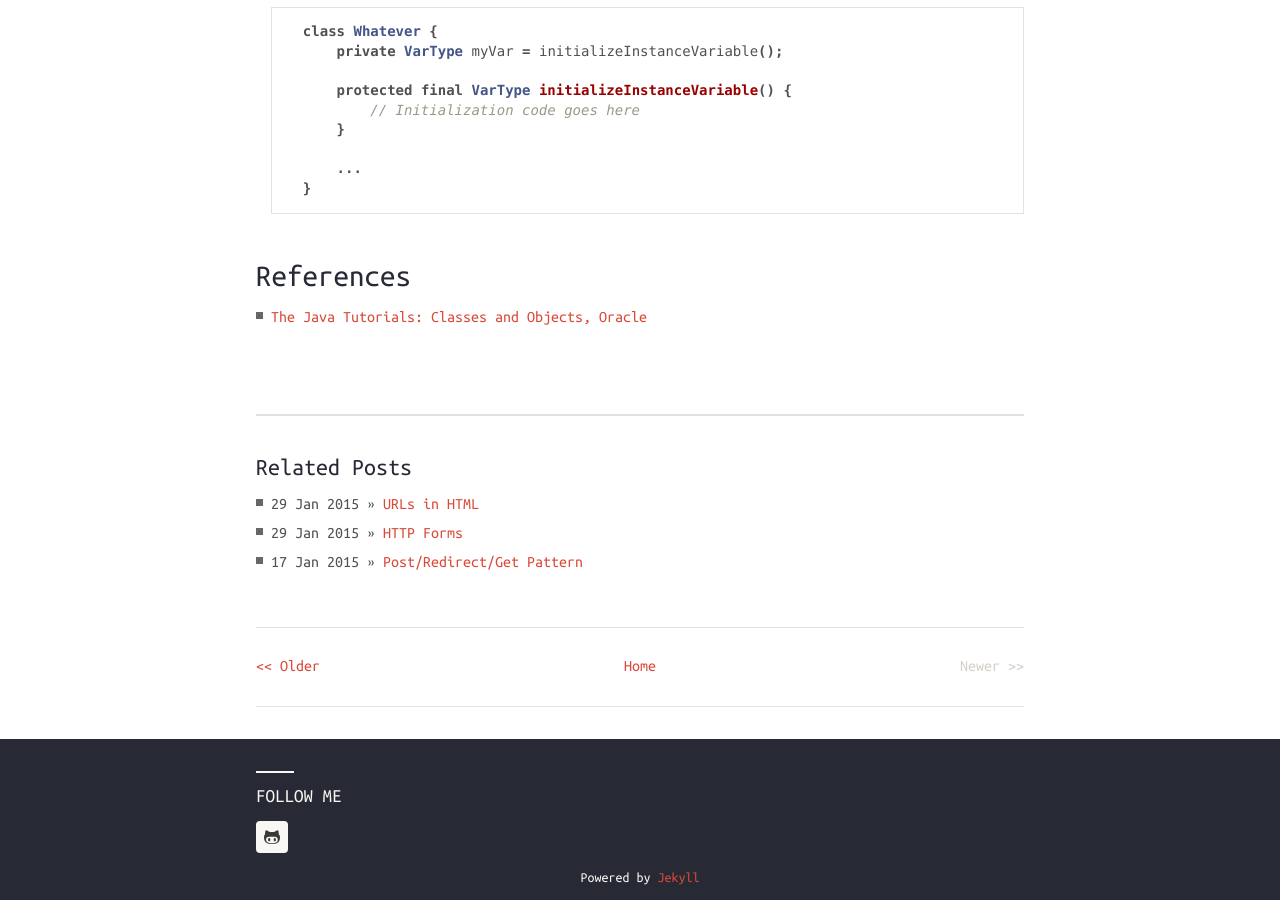
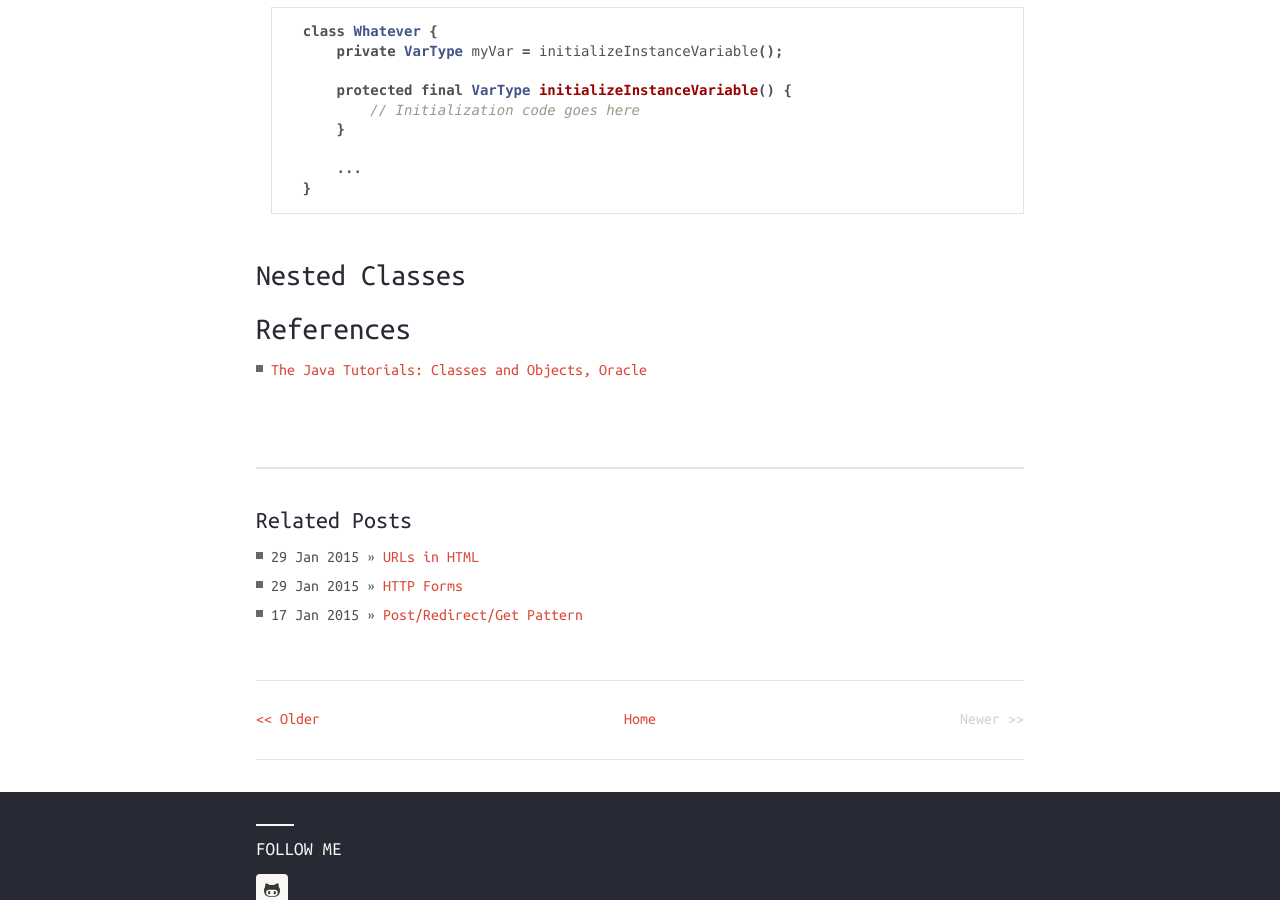
Before and after one commit to haixuanc/haixuanc.github.io, a Jekyll site: the page built from _posts/2015-03-06-java-essentials.markdown, in a window 1280 px wide and 900 px high, scrolled down 5091 px. Built offline with Jekyll 4.4.1, drawn with Linux system fonts in a browser that asks for light colours; nearby versions of some CDN libraries.

Commit message:
Edited post "java essentials"

````diff
--- a/_posts/2015-03-06-java-essentials.markdown
+++ b/_posts/2015-03-06-java-essentials.markdown
@@ -191,6 +191,8 @@ Normally, you would put code to initialize an instance variable in a constructor
 	}
 	```
 
+### Nested Classes
+
 ## References
 
 - [The Java Tutorials: Classes and Objects, Oracle](http://docs.oracle.com/javase/tutorial/java/javaOO/arguments.html)
````
